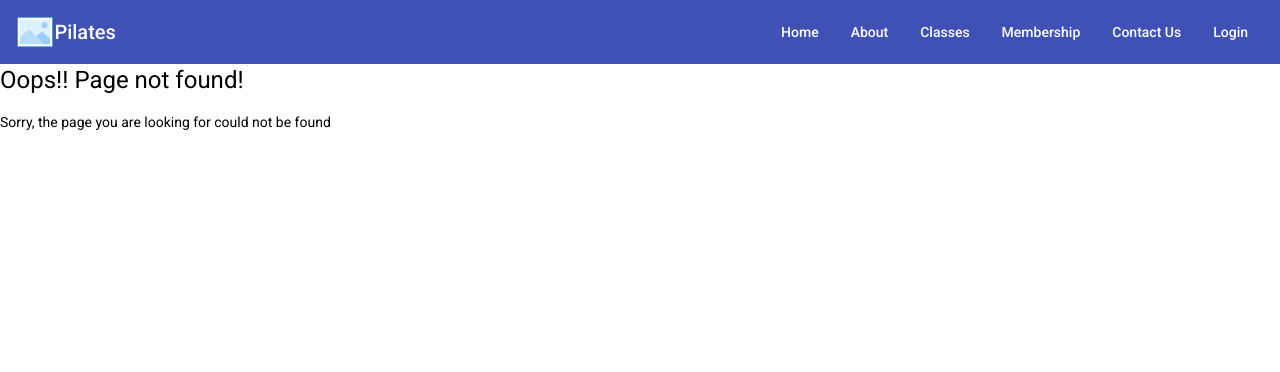
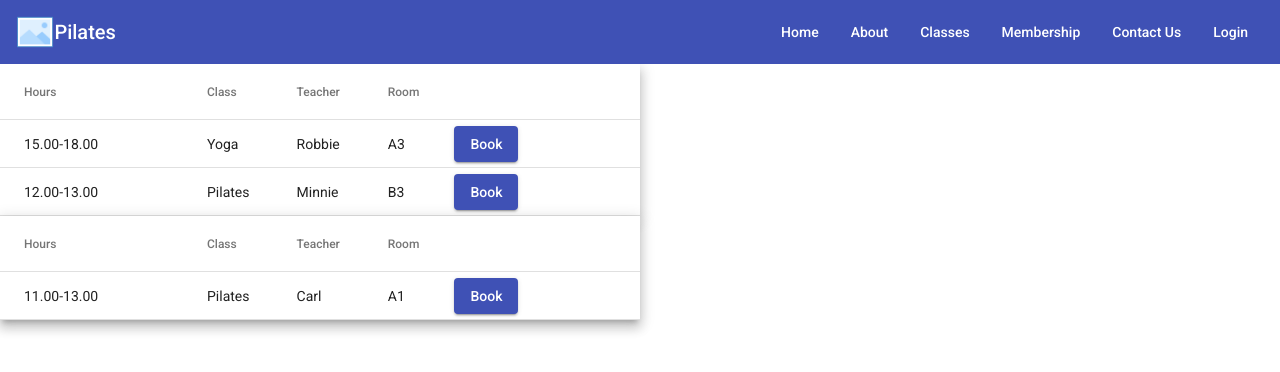
Before and after one commit to mikopado/PilatesWebsite, an Angular app in the folder pilates-web/: page /classes/weeklycalendar in a window 1280 px wide. Before the commit this address had no page. Shown: the top 372 px of the page. Built offline with nearby package versions, Linux system fonts and the light colour scheme.

Commit message:
added wekly calendar component

```diff
--- a/pilates-web/src/app/app-routing.module.ts
+++ b/pilates-web/src/app/app-routing.module.ts
@@ -9,6 +9,7 @@ import { YogaTypeComponent } from './classes/class-type/yoga-type.component';
 import { PilatesTypeComponent } from './classes/class-type/pilates-type.component';
 import { ComboTypeComponent } from './classes/class-type/combo-type.component';
 import { MembershipListComponent } from './memberships/membership-list/membership-list.component';
+import { WeeklyCalendarComponent } from './classes/weekly-calendar/weekly-calendar.component';
 
 
 const routes: Routes = [
@@ -71,6 +72,7 @@ const routes: Routes = [
   { path: 'classes/yoga', component: YogaTypeComponent},
   { path: 'classes/pilates', component: PilatesTypeComponent },
   { path: 'classes/combo', component: ComboTypeComponent },
+  { path: 'classes/weeklycalendar', component: WeeklyCalendarComponent },
   { path: 'signup', component: SignUpComponent },
   { path: '', pathMatch: 'full', redirectTo: 'home' },
   { path: '**', component: PageNotFoundComponent }
--- /dev/null
+++ b/pilates-web/src/app/classes/weekly-calendar/day-calendar/day-calendar.component.css
@@ -0,0 +1,3 @@
+table {
+    width: 50%;
+  }
--- /dev/null
+++ b/pilates-web/src/app/classes/weekly-calendar/day-calendar/day-calendar.component.html
@@ -0,0 +1,36 @@
+<table mat-table [dataSource]="day" class="mat-elevation-z8">
+
+    <!-- Time Shift Column -->
+    <ng-container matColumnDef="timeShift">
+      <th mat-header-cell *matHeaderCellDef> Hours </th>
+      <td mat-cell *matCellDef="let day"> {{day.timeshift}} </td>
+    </ng-container>
+
+    <!-- Class Type Column -->
+    <ng-container matColumnDef="classType">
+      <th mat-header-cell *matHeaderCellDef> Class </th>
+      <td mat-cell *matCellDef="let day"> {{day.classType}} </td>
+    </ng-container>
+
+    <!-- Teacher Column -->
+    <ng-container matColumnDef="teacher">
+      <th mat-header-cell *matHeaderCellDef> Teacher </th>
+      <td mat-cell *matCellDef="let day"> {{day.teacher}} </td>
+    </ng-container>
+
+    <!-- Room Column -->
+    <ng-container matColumnDef="room">
+      <th mat-header-cell *matHeaderCellDef> Room </th>
+      <td mat-cell *matCellDef="let day"> {{day.room}} </td>
+    </ng-container>
+
+    <ng-container matColumnDef="actions">
+      <th mat-header-cell *matHeaderCellDef> </th>
+        <td mat-cell *matCellDef="let day" >
+             <button mat-raised-button color="primary">Book</button>
+        </td>
+      </ng-container>
+
+    <tr mat-header-row *matHeaderRowDef="displayedColumns"></tr>
+    <tr mat-row *matRowDef="let row; columns: displayedColumns;"></tr>
+  </table>
--- /dev/null
+++ b/pilates-web/src/app/classes/weekly-calendar/day-calendar/day-calendar.component.ts
@@ -0,0 +1,17 @@
+import { Component, OnInit, Input } from '@angular/core';
+
+@Component({
+  selector: 'app-day-calendar',
+  templateUrl: './day-calendar.component.html',
+  styleUrls: ['./day-calendar.component.css']
+})
+export class DayCalendarComponent implements OnInit {
+  displayedColumns: string[] = ['timeShift', 'classType', 'teacher', 'room', 'actions'];
+
+  @Input() day: any;
+  constructor() { }
+
+  ngOnInit(): void {
+  }
+
+}
--- /dev/null
+++ b/pilates-web/src/app/classes/weekly-calendar/weekly-calendar.component.html
@@ -0,0 +1,3 @@
+<div *ngFor="let class of week">
+    <app-day-calendar [day]="class"></app-day-calendar>
+</div>
--- /dev/null
+++ b/pilates-web/src/app/classes/weekly-calendar/weekly-calendar.component.ts
@@ -0,0 +1,23 @@
+import { Component, OnInit } from '@angular/core';
+
+@Component({
+  selector: 'app-weekly-calendar',
+  templateUrl: './weekly-calendar.component.html',
+  styleUrls: ['./weekly-calendar.component.css']
+})
+export class WeeklyCalendarComponent implements OnInit {
+
+  week: any[][];
+  constructor() { }
+
+  ngOnInit(): void {
+    this.week = [
+      [
+      {'timeshift': '15.00-18.00', 'classType': 'Yoga', 'teacher': 'Robbie', 'room': 'A3'},
+      {'timeshift': '12.00-13.00', 'classType': 'Pilates', 'teacher': 'Minnie', 'room': 'B3'}
+    ],
+      [{'timeshift': '11.00-13.00', 'classType': 'Pilates', 'teacher': 'Carl', 'room': 'A1'}]
+    ]
+  }
+
+}
```
Also changed, not shown: pilates-web/src/app/classes/classes.module.ts (+8 -2 lines), pilates-web/src/app/classes/weekly-calendar/weekly-calendar.component.css (added), 2 other files (tests, documents, lock files or other folders).
